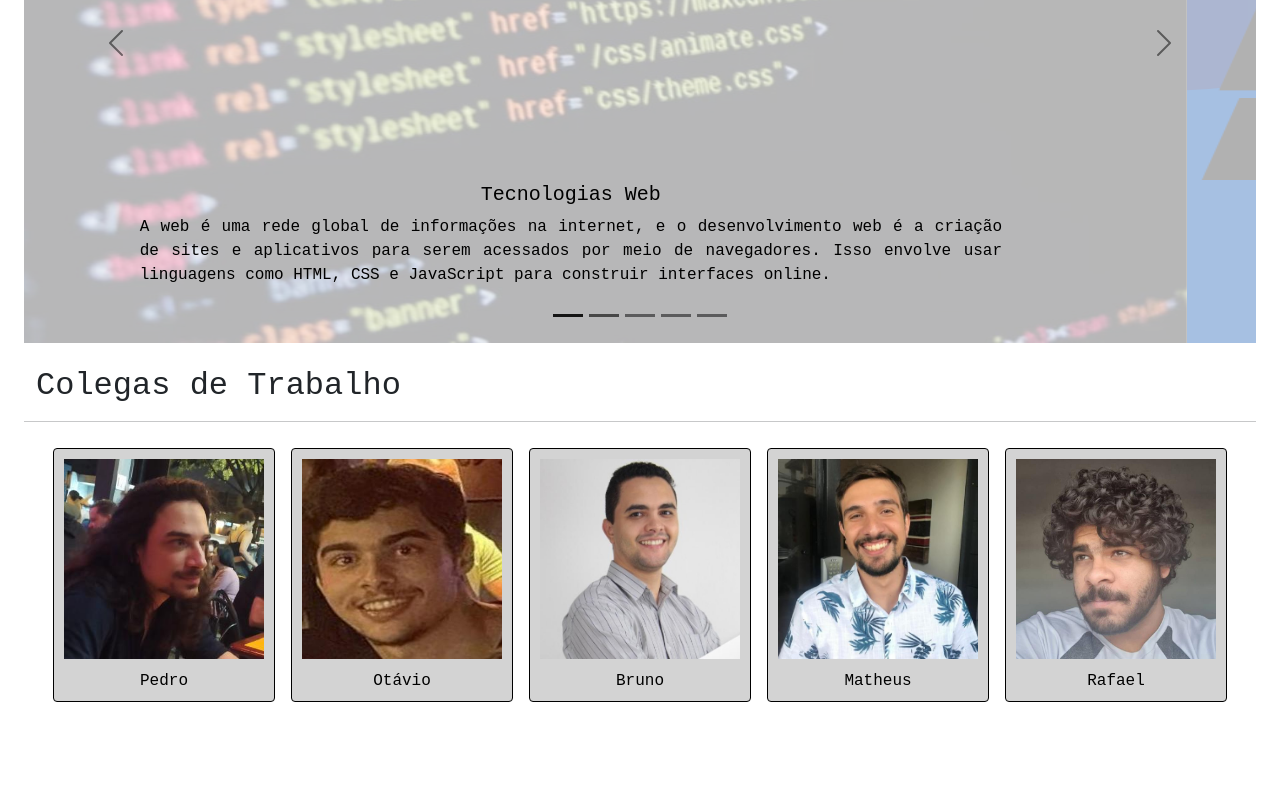
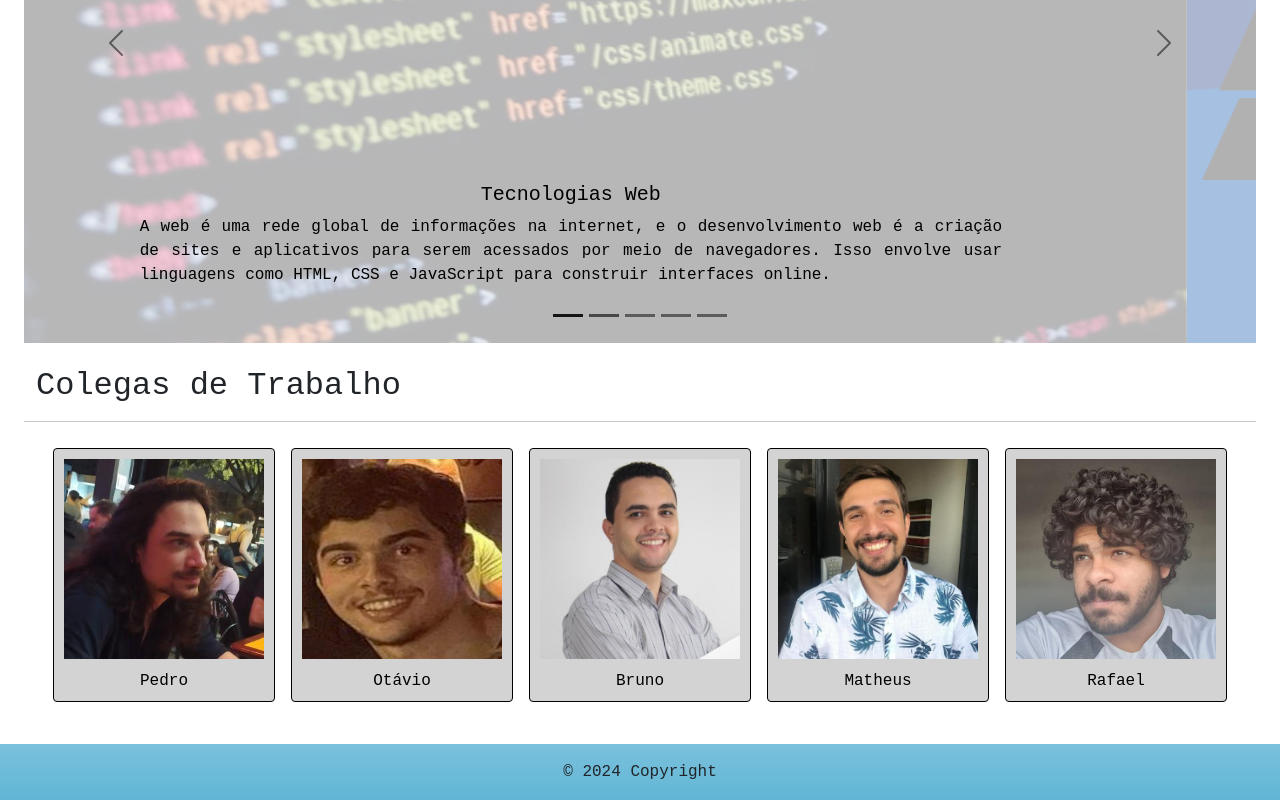
Before and after one commit to muriloAmachado/WebProjects, a plain HTML site: page projetoSitePessoal/index.html in a window 1280 px wide. Shown: the part 1355-2155 px from the top of the page. Before the commit the page ends 2099 px from the top, so only its background shows below. Drawn offline with nearby package versions, Linux system fonts and the light colour scheme; a web font is replaced by a local one.

Commit message:
Projeto - Página Pessoal - DIW

```diff
--- a/projetoSitePessoal/index.html
+++ b/projetoSitePessoal/index.html
@@ -229,6 +229,12 @@
         </section>
     </main>
 
+    <footer class="position-fixed-bottom w-100 bottom-0 m-0 bg-dark-subtle bg-gradient" style="background-color: #62b6d6">
+      <div class="text-center p-3 footer navbar-fixed-bottom">
+        © 2024 Copyright
+      </div>
+    </footer>
+
     <script src="https://cdn.jsdelivr.net/npm/bootstrap@5.0.2/dist/js/bootstrap.bundle.min.js" integrity="sha384-MrcW6ZMFYlzcLA8Nl+NtUVF0sA7MsXsP1UyJoMp4YLEuNSfAP+JcXn/tWtIaxVXM" crossorigin="anonymous"></script>
 </body>
 </html>
```
